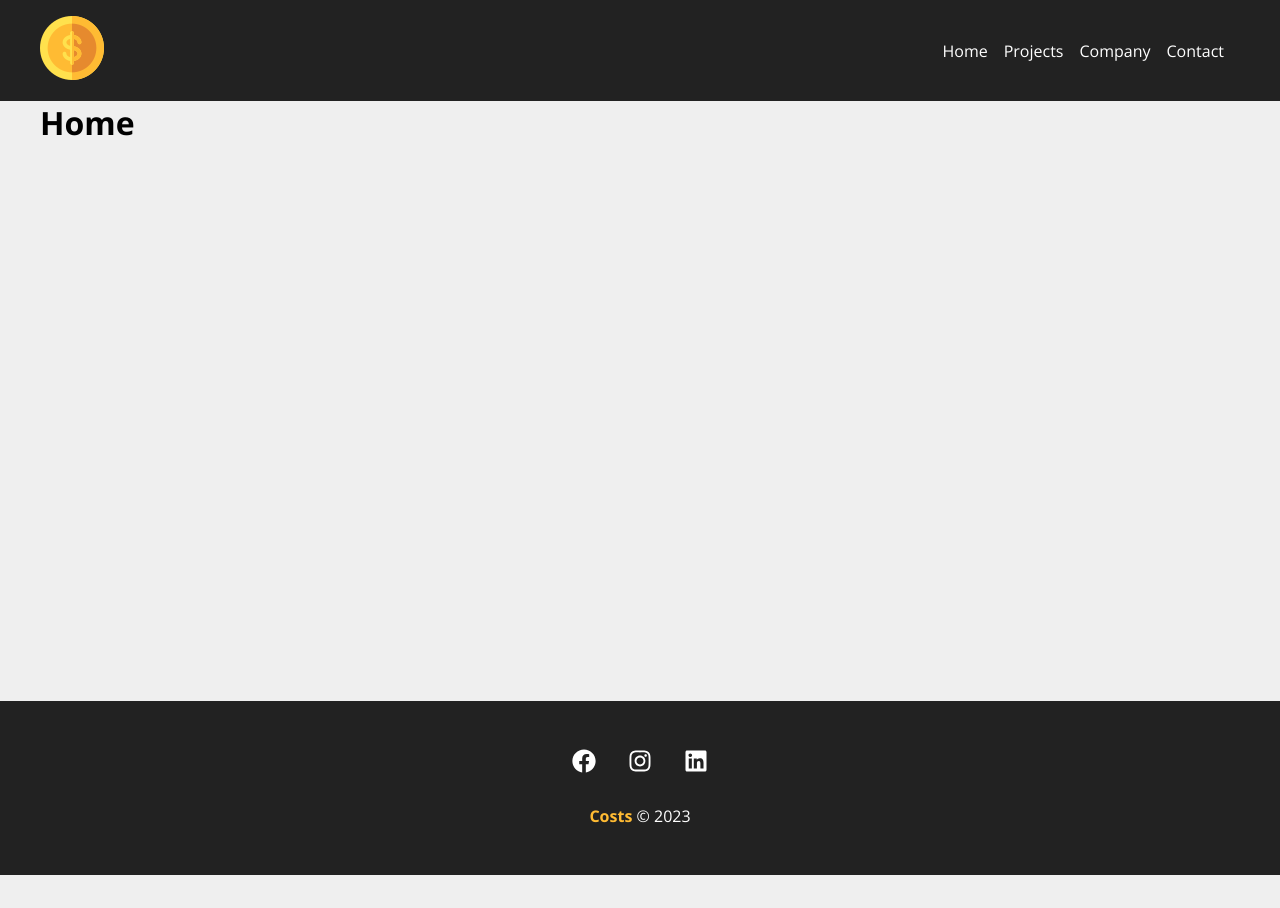
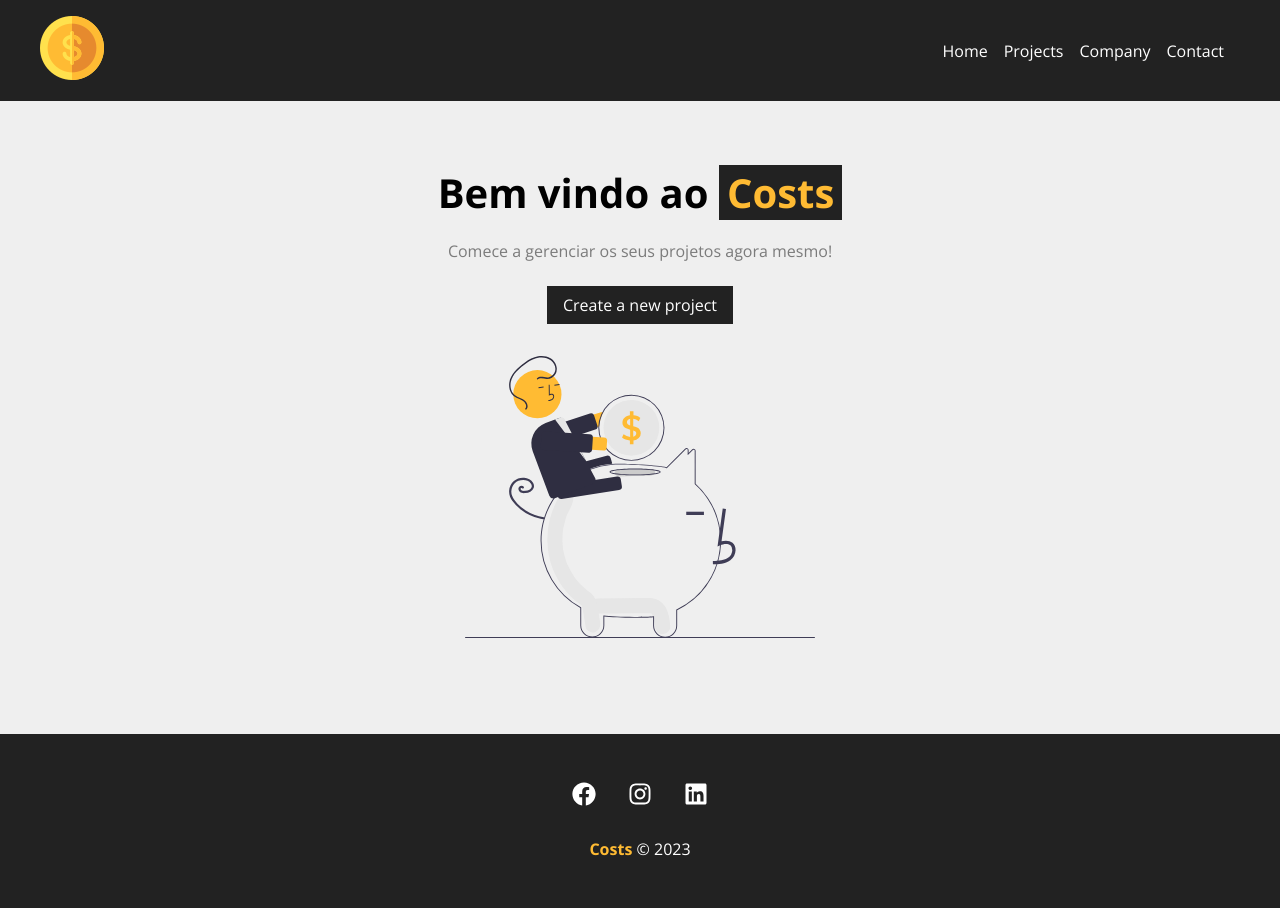
Before and after one commit to miguelamaral254/VersionamentoProjetoss, a React (Create React App) app in the folder costs/: page / in a window 1280 px wide. Before the commit the page ends 875 px from the top, so only its background shows below. Built offline with nearby package versions, Linux system fonts and the light colour scheme.

Commit message:
branch#20

```diff
--- a/costs/src/Components/Pages/Home.js
+++ b/costs/src/Components/Pages/Home.js
@@ -1,6 +1,18 @@
+import styles from './Home.module.css'
+import savings from '../../Img/savings.svg'
+import LinkButton from '../layout/LinkButton'
+import { Link } from 'react-router-dom'
+
 function Home() {
     return (
-        <h1>Home</h1>
+        <section className={styles.home_container}>
+            <h1>Bem vindo ao <span>Costs</span></h1>
+            <p>Comece a gerenciar os seus projetos agora mesmo!</p>
+            <LinkButton to="/newproject" text="Create a new project"/>
+            <img src={savings} alt="costs"/>
+
+        </section>
+
     )
 }
 export default Home
--- /dev/null
+++ b/costs/src/Components/Pages/Home.module.css
@@ -0,0 +1,25 @@
+.home_container {
+    width: 100%;
+    display: flex;
+    flex-direction: column;
+    align-items: center;
+    justify-content: center;
+    padding: 4em;
+}
+.home_container h1 {
+    font-size: 2.5em;
+    margin-bottom: .5em;
+}
+.home_container h1 span {
+    background-color: var(--main-color-2);
+    color: var(--main-color-1);
+    padding: 0 .2em;
+}
+.home_container p {
+    margin-bottom: 1.5em;
+    color: var(--main-color-3);
+}
+.home_container img {
+    width: 350px;
+    margin: 2em 0;
+}
--- a/costs/src/Components/layout/Footer.module.css
+++ b/costs/src/Components/layout/Footer.module.css
@@ -1,6 +1,6 @@
 .footer{
-    background-color: #222;
-    color: #fff;
+    background-color: var(--main-color-2);
+    color: var(--main-color-4);
     padding: 3em;
     text-align: center;
 }
@@ -13,7 +13,7 @@
     margin: 0 1em;
 }
 .social_list li:hover {
-    color: #ffbb33;
+    color: var(--main-color-1);
 }
 .social_list svg {
     font-size: 1.5em;
@@ -24,5 +24,5 @@
 }
 .copy_right span {
     font-weight: bold;
-    color: #ffbb33;
+    color: var(--main-color-1);
 }
--- /dev/null
+++ b/costs/src/Components/layout/LinkButton.js
@@ -0,0 +1,10 @@
+import {Link} from 'react-router-dom'
+import styles from './LinkButton.module.css'
+function LinkButton({ to, text}){
+    return(
+        <Link className={styles.btn} to={to}>
+            {text}
+        </Link>
+    )
+}
+export default LinkButton
--- /dev/null
+++ b/costs/src/Components/layout/LinkButton.module.css
@@ -0,0 +1,10 @@
+.btn {
+    background-color: var(--main-color-2);
+    color: var(--main-color-4);
+    padding: 0.5em 1em;
+    text-decoration: none;
+    transition: 0.5s;
+}
+.btn:hover {
+    color: var(--main-color-1);
+}
--- a/costs/src/Components/layout/Navbar.module.css
+++ b/costs/src/Components/layout/Navbar.module.css
@@ -1,7 +1,7 @@
 .navbar {
     display: flex;
     justify-content: space-between;
-    background-color: #222;
+    background-color: var(--main-color-2);
     padding: 1em;
 }
 .list {
@@ -14,9 +14,9 @@
     margin-right: 1em;
 }
 .item a {
-    color: #fff;
+    color:var(--main-color-4);
     text-decoration: none;
 }
 .item a:hover {
-    color: #ffbb33;
+    color:var(--main-color-1);
 }
--- a/costs/src/index.css
+++ b/costs/src/index.css
@@ -5,6 +5,14 @@
   font-family: 'Open Sans', sans-serif;
 
 }
+:root{
+  --main-color-1:#ffbb33;
+  --main-color-2:#222;
+  --main-color-3:#7b7b7b;
+  --main-color-4:#fff;
+
+
+}
 
 html, body, #root {
   background-color: #efefef ;
```
